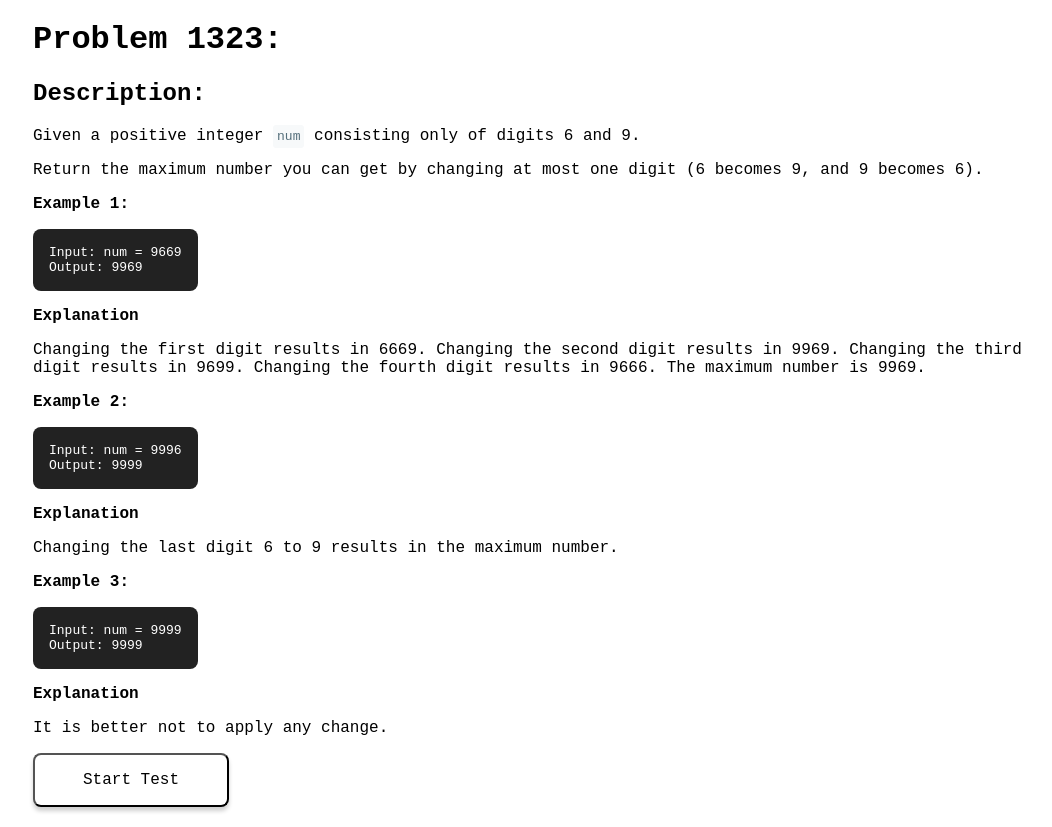
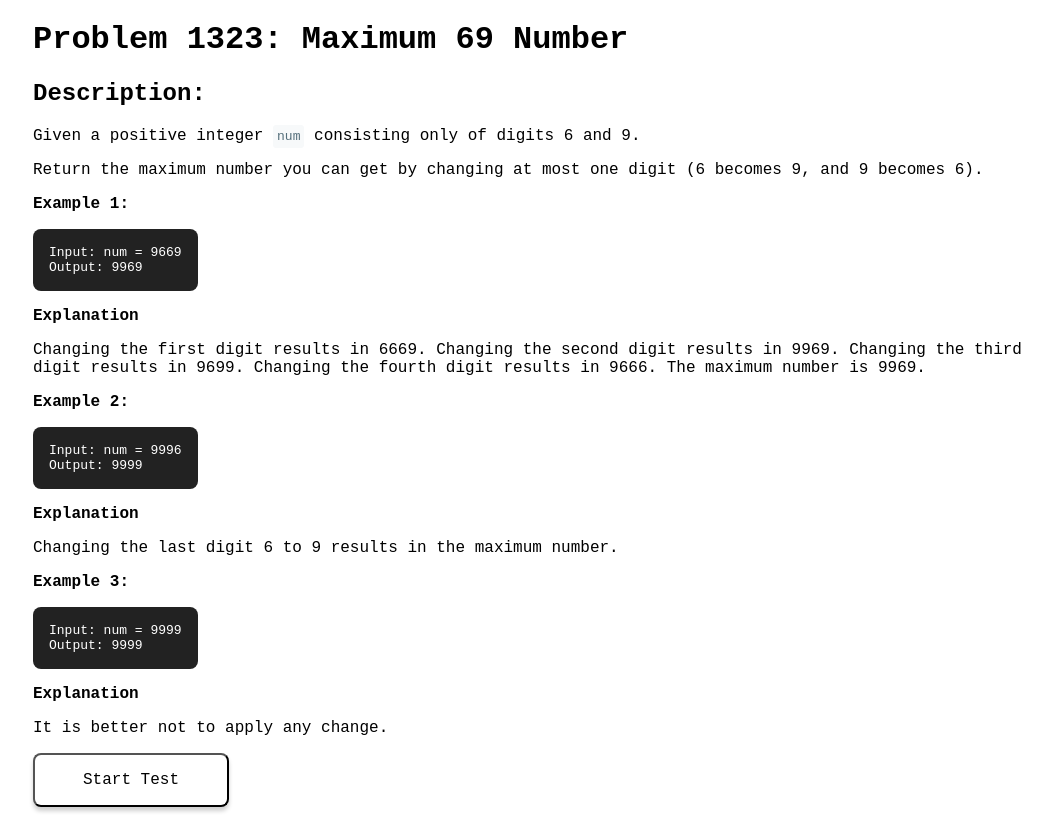
Before and after one commit to kevinakahoshi/leetcode-problems, a plain HTML site: page easy/1323/index.html in a window 1280 px wide. Shown: the whole page, without its empty margins (95-1147 px from the left). Drawn offline with Linux system fonts and the light colour scheme.

Commit message:
Updated README and index file, plus added gif

```diff
--- a/easy/1323/index.html
+++ b/easy/1323/index.html
@@ -9,7 +9,7 @@
 </head>
 <body>
   <main class="smooth-transition">
-    <h1>Problem 1323: </h1>
+    <h1>Problem 1323: Maximum 69 Number</h1>
     <h2>Description:</h2>
     <p>Given a positive integer <code>num</code> consisting only of digits 6 and 9.</p>
     <p>Return the maximum number you can get by changing at most one digit (6 becomes 9, and 9 becomes 6).</p>
```
Also changed, not shown: easy/1323/README.md, easy/1323/problem-1323.gif (added).
